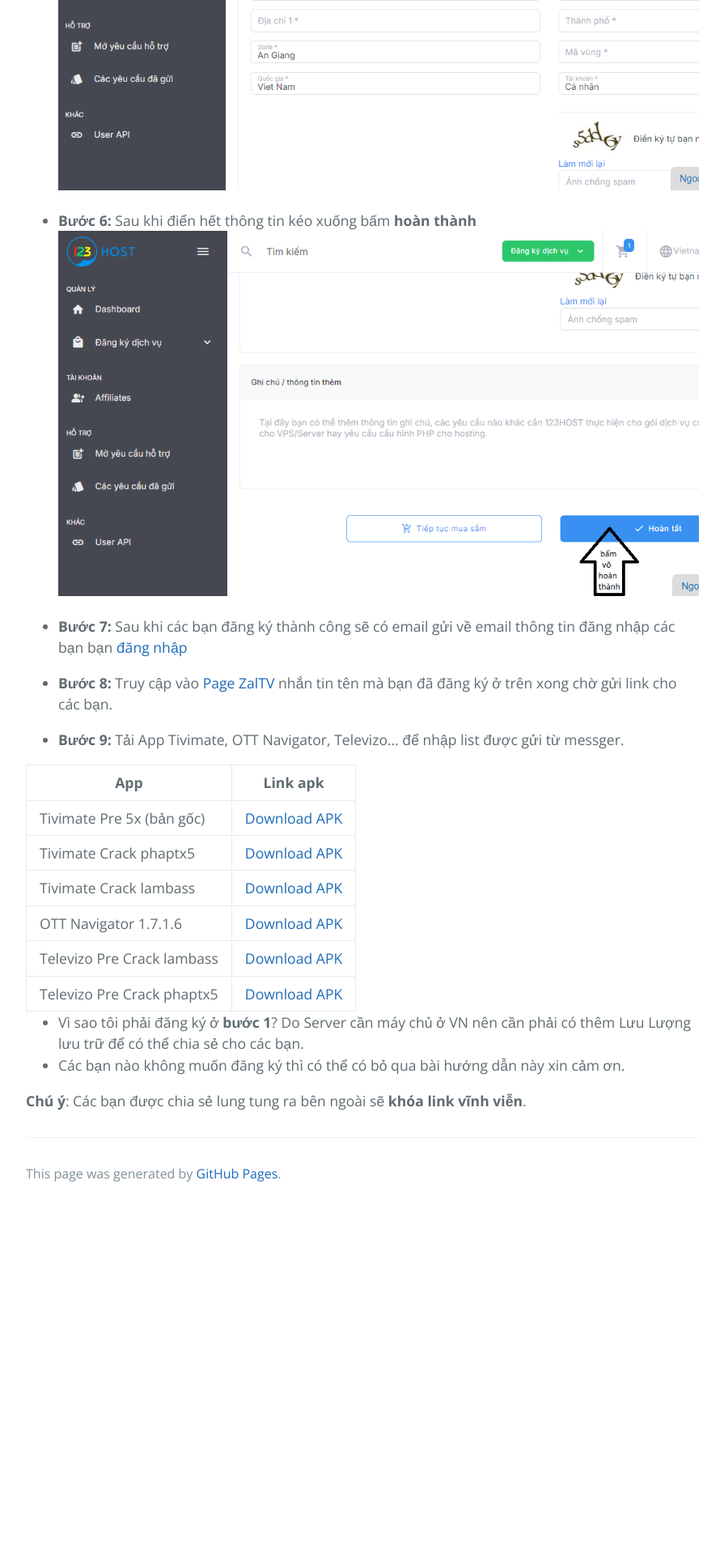
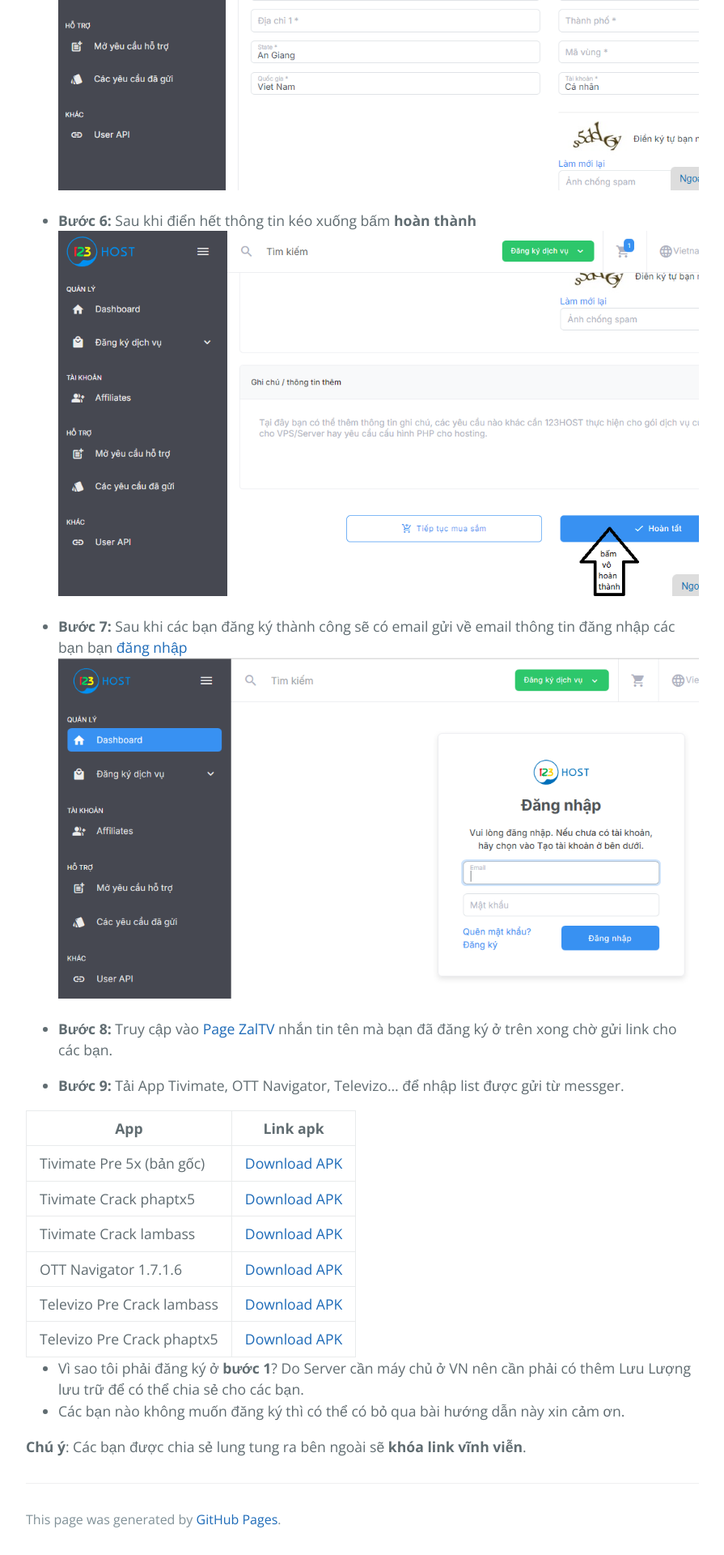
Before and after one commit to huuvinhtv/zaltv, a Jekyll site: the page built from huongdan.md, in a window 1280 px wide. Shown: the part 2441-4361 px from the top of the page at 81% size, without its empty margins (192-1087 px from the left). Built offline with Jekyll 4.4.1, drawn with Linux system fonts in a browser that asks for light colours; our own code applies the rules of GitHub Pages for plain Markdown files; before the commit the page ends 3934 px from its top, so only the background shows below that.

Commit message:
Update huongdan.md

```diff
--- a/huongdan.md
+++ b/huongdan.md
@@ -20,6 +20,7 @@ Những điều bạn cần biết để có thể xem link iptv được chia s
 ![buoc1-5](assets/img/buoc1-5.png)
 
 - **Bước 7:** Sau khi các bạn đăng ký thành công sẽ có email gửi về email thông tin đăng nhập các bạn bạn [đăng nhập](https://client.123host.vn/?/clientarea/)
+![buoc1-6](assets/img/buoc1-6.png)
 
 - **Bước 8:** Truy cập vào [Page ZalTV](https://www.facebook.com/zaltv.gq) nhắn tin tên mà bạn đã đăng ký ở trên xong chờ gửi link cho các bạn.
 
```
